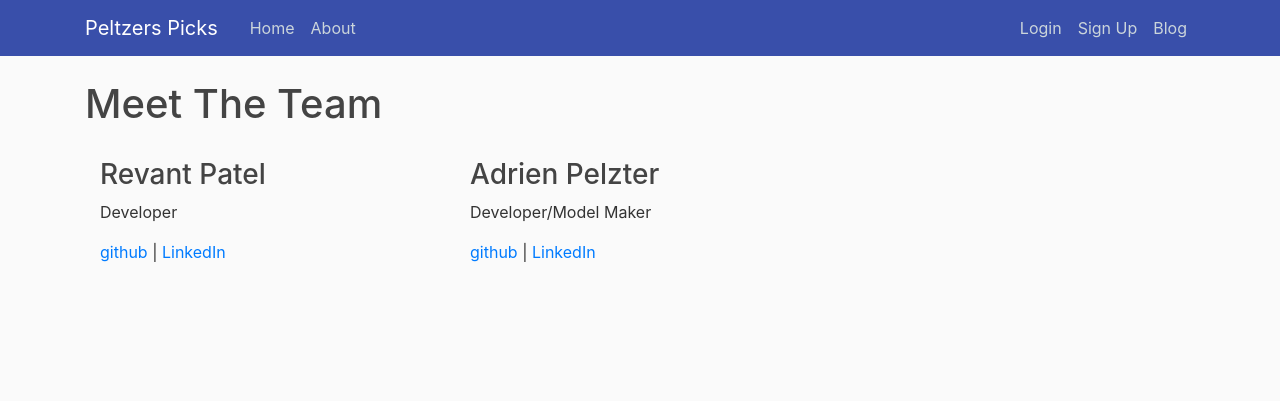
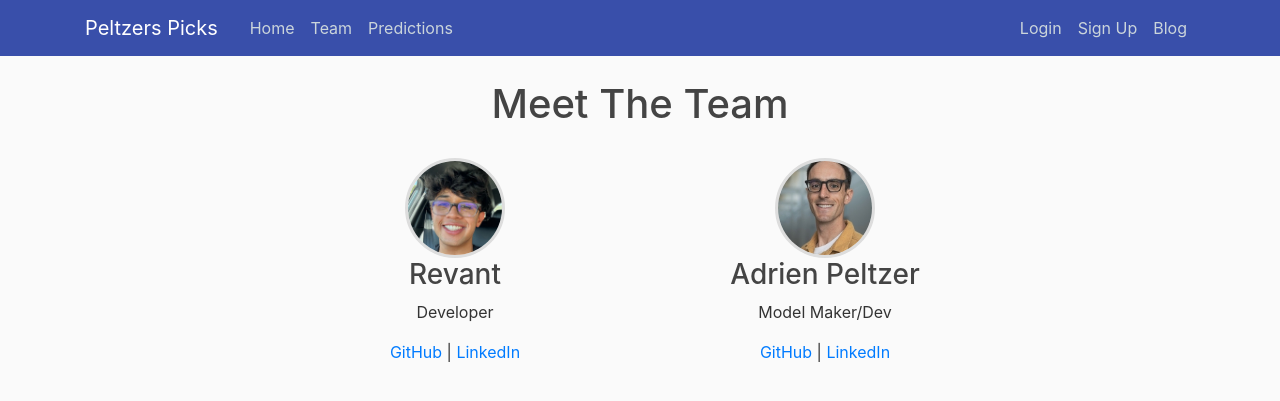
Before and after one commit to ChunkyMonkey11/NbaOutcomes, a Django app: page /team/ in a window 1280 px wide. Shown: the top 401 px of the page. Run offline with Django 5.2, Linux system fonts and the light colour scheme; data comes from the database, SQL or seed files in the repository.

Commit message:
Working Team Page

```diff
--- a/mywebsite/mywebsite/settings.py
+++ b/mywebsite/mywebsite/settings.py
@@ -118,6 +118,9 @@ USE_TZ = True
 
 STATIC_URL = "/static/"
 
+MEDIA_URL = '/media/'  # The URL path to access media files
+MEDIA_ROOT = os.path.join(BASE_DIR, 'media')  # The actual folder where images are stored
+
 # Default primary key field type
 # https://docs.djangoproject.com/en/5.1/ref/settings/#default-auto-field
 
--- a/mywebsite/mywebsite/urls.py
+++ b/mywebsite/mywebsite/urls.py
@@ -14,10 +14,15 @@ Including another URLconf
     1. Import the include() function: from django.urls import include, path
     2. Add a URL to urlpatterns:  path('blog/', include('blog.urls'))
 """
+from django.conf import settings
 from django.contrib import admin
+from django.conf.urls.static import static
 from django.urls import path, include
 
 urlpatterns = [
     path("admin/", admin.site.urls),
     path("", include('peltzerspicks.urls'))
 ]
+
+if settings.DEBUG:
+    urlpatterns += static(settings.MEDIA_URL, document_root=settings.MEDIA_ROOT)
--- a/mywebsite/peltzerspicks/static/peltzerspicks/main.css
+++ b/mywebsite/peltzerspicks/static/peltzerspicks/main.css
@@ -88,6 +88,21 @@ body {
 }
 
 
-  .meet-team-title {
+  .team-title {
     margin-bottom: 30px;
+    text-align: center;
   }
+
+  .team-member-img {
+    width: 100px;
+    height: 100px;
+    border-radius: 50%; /* Makes images circular */
+    object-fit: cover; /* Ensures images maintain proportions */
+    border: 3px solid #ddd; /* Light border */
+    transition: transform 0.3s ease-in-out; /* Adds a hover effect */
+}
+
+  /* 🔹 Add a hover effect */
+  .team-member-img:hover {
+    transform: scale(1.2); /* Slightly enlarges the image on hover */
+  }
--- a/mywebsite/peltzerspicks/templates/peltzerspicks/base.html
+++ b/mywebsite/peltzerspicks/templates/peltzerspicks/base.html
@@ -33,7 +33,8 @@
             <div class="collapse navbar-collapse" id="navbarToggle">
               <div class="navbar-nav mr-auto">
                 <a class="nav-item nav-link" href="{% url 'peltzerspicks-home' %}">Home</a>
-                <a class="nav-item nav-link" href="{% url 'peltzerspicks-meet-the-team' %}">About</a>
+                <a class="nav-item nav-link" href="{% url 'peltzerspicks-meet-the-team' %}">Team</a>
+                <a class="nav-item nav-link" href="{% url 'peltzerspicks-meet-the-team' %}">Predictions</a>
 
               </div>
               <!-- Navbar Right Side -->
--- a/mywebsite/peltzerspicks/templates/peltzerspicks/meet_the_team.html
+++ b/mywebsite/peltzerspicks/templates/peltzerspicks/meet_the_team.html
@@ -1,15 +1,15 @@
 {% extends "peltzerspicks/base.html" %}
 {% block content %}
-<h1 class="meet-team-title">Meet The Team</h1>
+<h1 class="team-title">Meet The Team</h1>
 <div class="container">
-        <div class="row">
-            <!-- Looping through each member in team database. Then after finding information printing it out. -->
+    <div class="row d-flex justify-content-center align-items-center">
         {% for member in team %}
-                <div class="col-md-4 mb-4">
+            <div class="col-md-4 text-center d-flex flex-column align-items-center">
+                <img src="{{ member.image.url }}" alt="{{ member.name }}" class="team-member-img">
                 <h3>{{ member.name }}</h3>
                 <p>{{ member.role }}</p>
                 <p>
-                        <a href="{{ member.github }}" target="_blank">github</a> |
+                    <a href="{{ member.github }}" target="_blank">GitHub</a> |
                     <a href="{{ member.linkedin }}" target="_blank">LinkedIn</a>
                 </p>
             </div>
--- a/mywebsite/peltzerspicks/views.py
+++ b/mywebsite/peltzerspicks/views.py
@@ -2,30 +2,36 @@ from django.shortcuts import render
 from django.http import HttpResponse
 from .models import TeamMember
 
+def Home(request):
+    """
+    View function for rendering the home page.
 
-team = [
-        {
-            'name': 'Adrien Peltzer',
-            'role': '   Model Developer',
-            'about me': 'Hello I am Adrien...',
-            'github': 'https://twitter.com/johndoe',
-            'linkedin': 'https://linkedin.com/in/johndoe',
-        },
-        {
-            'name': 'Revant Patel',
-            'role': 'Developer',
-            'about me': 'Hello I am Revant...',
-            'github': 'https://twitter.com/janesmith',
-            'linkedin': 'https://linkedin.com/in/janesmith',
-        },
-    ]
-
-def Home(request):
+    This function takes an HTTP request and returns an HTTP response
+    that renders the 'home.html' template from the 'peltzerspicks/templates' directory.
+    """
 
     return render(request, 'peltzerspicks/home.html')
 
+
+def Predictions(request):
+    """
+    View function for rendering the predictions page.
+
+    This function takes an HTTP request and returns an HTTP response
+    that renders the 'predictions.html' template from the 'peltzerspicks/templates' directory.
+    """
+    return render(request,'peltzerpicks/predictions.html')
+
+
 def meet_the_team(request):
+    """
+    View function for rendering the team page.
+
+    This function takes an HTTP request and returns an HTTP response
+    that renders the 'meet_the_team.html' template from the 'peltzerspicks/templates' directory.
+    """
     # Fetch all team members from the database
     team = TeamMember.objects.all()
+
     # Pass the team data to the template
     return render(request, 'peltzerspicks/meet_the_team.html', {'team': team})
```
Also changed, not shown: mywebsite/db.sqlite3, mywebsite/media/team_members/Adrien_Image.jpg (added), mywebsite/media/team_members/revant_image.jpeg (added), mywebsite/peltzerspicks/migrations/0003_teammember_image.py (added), mywebsite/peltzerspicks/templates/peltzerspicks/predictions.html (added). Lines whose indentation alone changed are shown as unchanged.
